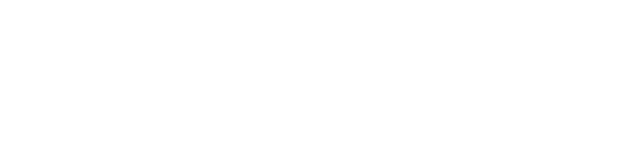
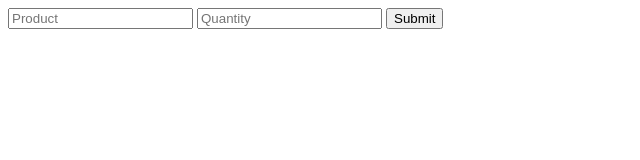
Before and after one commit to Seam7819/local-storage, a plain HTML site: page index.html in a window 1280 px wide. Shown: the whole page, without its empty margins (0-640 px from the left). Drawn offline with Linux system fonts and the light colour scheme.

Commit message:
get valu form input field

```diff
--- a/index.html
+++ b/index.html
@@ -3,9 +3,12 @@
 <head>
     <meta charset="UTF-8">
     <meta name="viewport" content="width=device-width, initial-scale=1.0">
-    <title>Document</title>
+    <title>Local Storage</title>
 </head>
 <body>
+    <input type="text" name="" id="input-field" placeholder="Product">
+    <input type="text" name="" id="quantity-field" placeholder="Quantity">
+    <button onclick="handleBtn()">Submit</button>
     <script src="local.js"></script>
 </body>
 </html>
--- a/local.js
+++ b/local.js
@@ -0,0 +1,9 @@
+const handleBtn = () => {
+    const inputField = document.getElementById('input-field');
+    const product = inputField.value;
+    const quantityField = document.getElementById('quantity-field');
+    const quantity = quantityField.value;
+    quantityField.value = '' ;
+    inputField.value = '' ;
+    console.log(product,quantity);
+}
```
